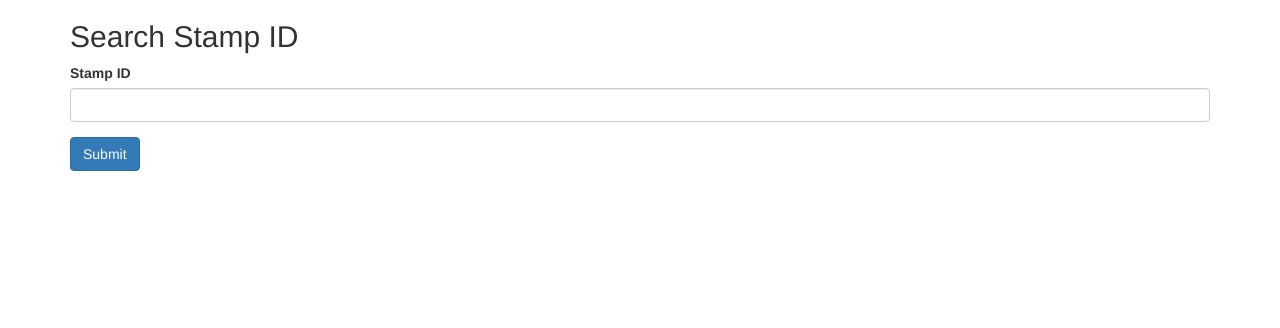
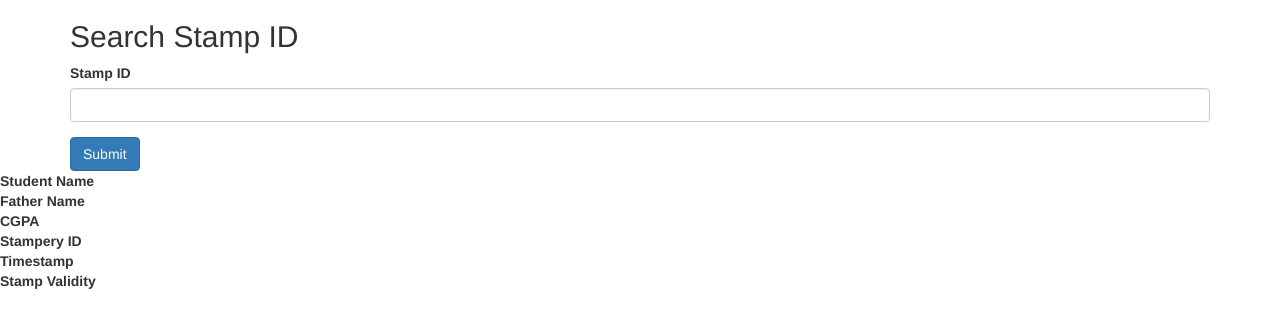
Before and after one commit to blockshift/stampery-verify, an Angular app: page / in a window 1280 px wide. Shown: the top 328 px of the page. Built offline with nearby package versions, Linux system fonts and the light colour scheme.

Commit message:
Verify changes

```diff
--- a/src/app/app.component.html
+++ b/src/app/app.component.html
@@ -1,7 +1,7 @@
 <div class="container">
   <h2>Search Stamp ID</h2>
 
-  <form #searchStamp="ngForm" (ngSubmit)="onSubmit(searchStamp.value)">
+  <form #searchStamp="ngForm" (ngSubmit)="onverify(searchStamp.value)">
     <div class="form-group">
       <label>Stamp ID</label>
       <input type="text" class="form-control" name="stamp" ngModel>
@@ -10,3 +10,84 @@
 <button type="submit" class="btn btn-primary">Submit</button>
   </form>
 </div>
+
+<div class="row">
+    <div class="col-md-3">
+
+
+<strong>Student Name</strong>
+
+    </div>
+    <div class="col-md-9">
+<div #dataContainer></div>
+</div>
+  </div>
+
+
+  <div class="row">
+    <div class="col-md-3">
+
+
+<strong>Father Name</strong>
+
+    </div>
+    <div class="col-md-9">
+<div #dataContainer2></div>
+</div>
+  </div>
+
+
+  <div class="row">
+    <div class="col-md-3">
+
+
+<strong>CGPA</strong>
+
+    </div>
+<div class="col-md-9">
+<div #dataContainer3></div>
+</div>
+  </div>
+
+
+  <div class="row">
+    <div class="col-md-3">
+
+
+<strong>Stampery ID</strong>
+
+    </div>
+
+
+
+<div class="col-md-9">
+<div #dataContainer4></div>
+</div>
+  </div>
+
+
+
+  <div class="row">
+    <div class="col-md-3">
+
+
+<strong>Timestamp</strong>
+
+    </div>
+    <div class="col-md-9">
+<div #dataContainer5></div>
+</div>
+  </div>
+
+
+  <div class="row">
+    <div class="col-md-3">
+
+
+<strong>Stamp Validity</strong>
+
+    </div>
+    <div class="col-md-9">
+<div #dataContainer6></div>
+</div>
+  </div>
--- a/src/app/app.component.ts
+++ b/src/app/app.component.ts
@@ -1,5 +1,6 @@
-import { Component } from '@angular/core';
+import { Component,  Input , ViewChild,ElementRef} from '@angular/core';
 import { AppService } from './app.service';
+
 import { saveAs } from 'file-saver';
 @Component({
   selector: 'app-root',
@@ -8,6 +9,13 @@ import { saveAs } from 'file-saver';
 })
 export class AppComponent {
   title = 'app';
+
+ @ViewChild('dataContainer') dataContainer: ElementRef;
+@ViewChild('dataContainer2') dataContainer2: ElementRef;
+@ViewChild('dataContainer3') dataContainer3: ElementRef;
+@ViewChild('dataContainer4') dataContainer4: ElementRef;
+@ViewChild('dataContainer5') dataContainer5: ElementRef;
+@ViewChild('dataContainer6') dataContainer6: ElementRef;
 constructor(private exampleService: AppService){}
 
 
@@ -31,4 +39,47 @@ constructor(private exampleService: AppService){}
 
     );
 }
+
+
+onverify(value:any){
+
+this.exampleService.verifystampwithinfo(value.stamp).subscribe(data => {
+
+try{
+
+
+
+	console.log("Data received",data);
+    var response = data["_body"];
+    var parseresponse = JSON.parse(response);
+    var studentname = parseresponse.studentname;
+    var fathername = parseresponse.fathername;
+    var cgpa = parseresponse.cgpa;
+    var stamperyid = parseresponse.stamperyid;
+    var timestamp = parseresponse.timestamp;
+    var stampvalidity = parseresponse.validity;
+
+    this.dataContainer.nativeElement.innerHTML = studentname;
+    this.dataContainer2.nativeElement.innerHTML = fathername;
+    this.dataContainer3.nativeElement.innerHTML = cgpa;
+    this.dataContainer4.nativeElement.innerHTML = stamperyid;
+    this.dataContainer5.nativeElement.innerHTML = timestamp;
+    this.dataContainer6.nativeElement.innerHTML = stampvalidity;
+
+}
+catch(e){
+	console.log("Error");
+}
+
+
+
+
+});
+
+}
+
+
+
+
+
     }
--- a/src/app/app.service.ts
+++ b/src/app/app.service.ts
@@ -30,5 +30,22 @@ export class AppService {
   }
 
 
+  verifystampwithinfo(stampid){
+
+
+  let headers = new Headers({'Content-Type': 'application/json'});
+  let options = new RequestOptions({ headers: headers });
+  let body = {
+                stamperyid: stampid
+                };
+
+return this.http.post('http://ec2-35-168-114-210.compute-1.amazonaws.com:8080/getrecordbystamperyid', body, options )
+    .map((res: Response) => res)
+    .catch((error:any) => Observable.throw(error.json().error || 'Server error shit bang in'));
+
+
+  }
+
+
 
 }
```
